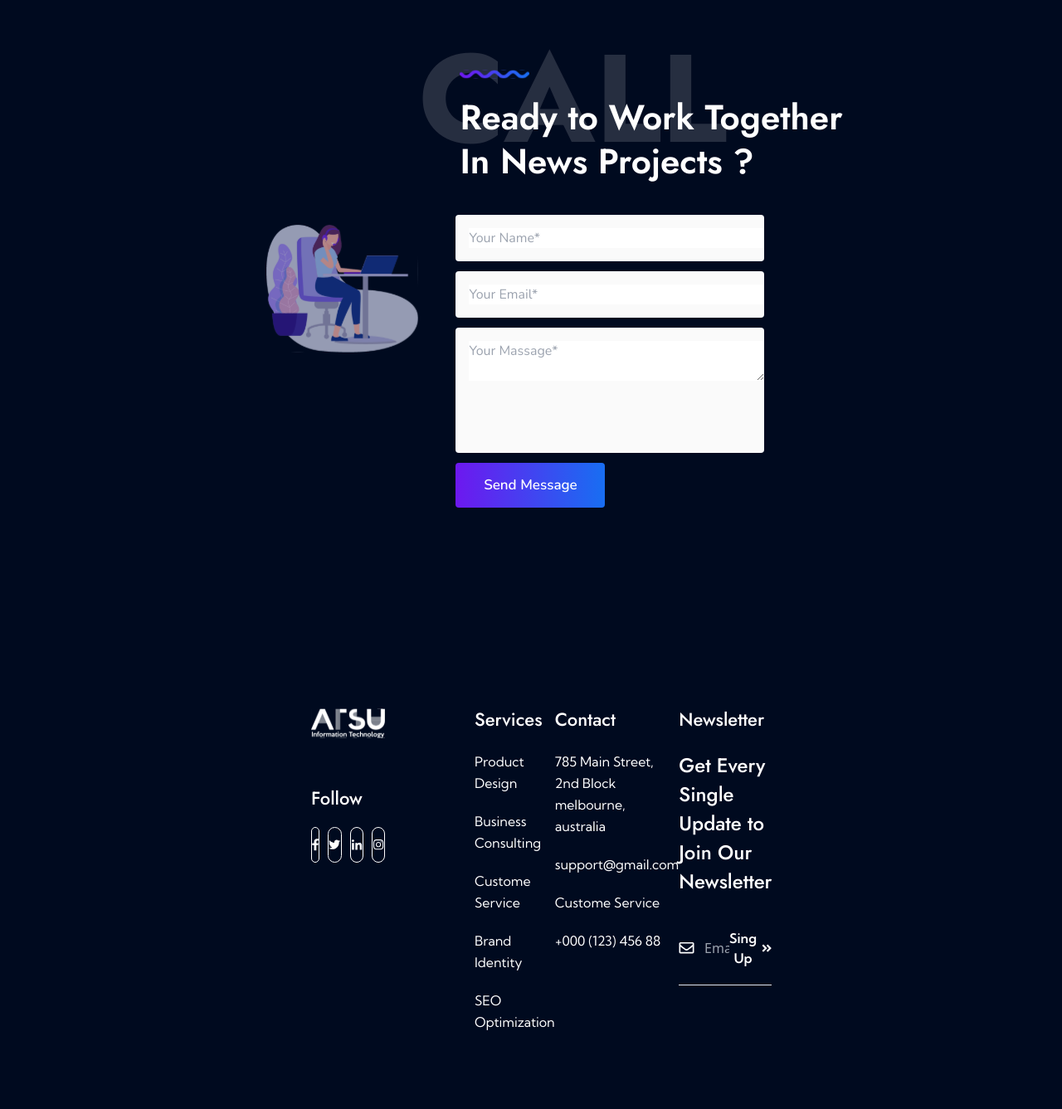
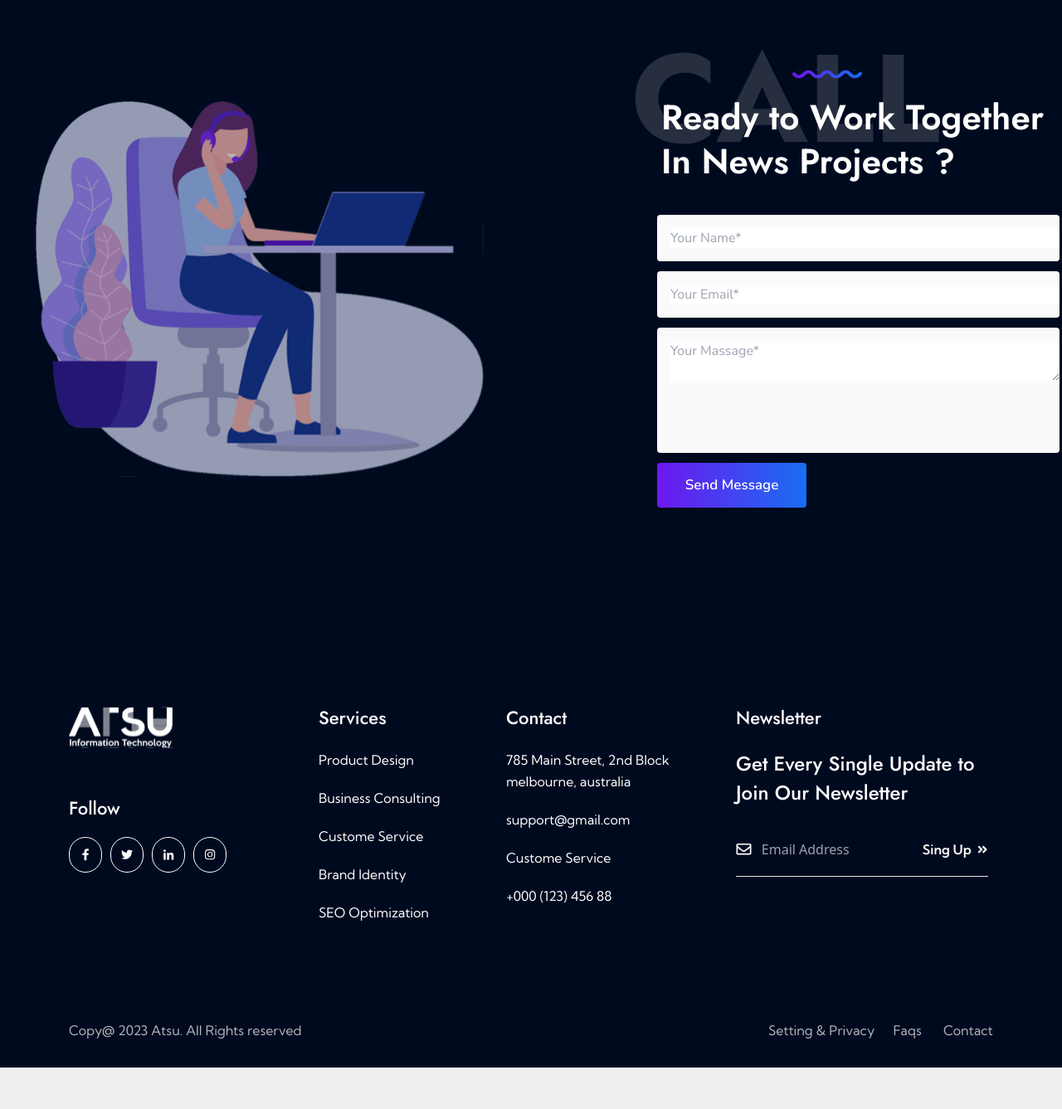
Before and after one commit to S-ali007/DarkThemeforDigital-Agency, a React (Create React App) app: page / in a window 1280 px wide. Shown: the part 7913-9250 px from the top of the page at 83% size. After the commit the page ends 9200 px from the top, so only its background shows below. Built offline with nearby package versions, Linux system fonts and the light colour scheme.

Commit message:
make pages light weight and more efficient and decrease loading time and changes pagination bullets styles and added sliders

```diff
--- a/src/Components/Footer.jsx
+++ b/src/Components/Footer.jsx
@@ -2,7 +2,7 @@ import React from "react";
 
 function Footer() {
   return (
-    <div className="bg-[#000A1F]   pt-[74px] px-[375px] pb-[30px] " >
+    <div className="bg-[#000A1F]   w-full  mx-auto pt-[240px] pb-[30px]" >
       <div className="max-w-[1114px] w-full mx-auto flex flex-col gap-[114px] "id="About">
         <div className="flex  max-w-[1114px] w-full  gap-[108px] ">
           {/* logo div */}
--- a/src/Components/ReadytoWorktogether.jsx
+++ b/src/Components/ReadytoWorktogether.jsx
@@ -2,7 +2,7 @@ import React from "react";
 
 function ReadytoWorktogether() {
   return (
-    <div className="bg-[#000A1F] max-w-[1920px] w-full  mx-auto   pl-[321px] pr-[404px] pb-[168px]" id="contact" >
+    <div className="bg-[#000A1F] max-w-[1920px] w-full flex justify-center mx-auto  " id="contact" >
       {/* main-div */}
       <div className="flex items-center max-w-[1194px] w-full   justify-between " >
         {/* img-left */}
@@ -18,7 +18,7 @@ function ReadytoWorktogether() {
           </div>
 
           <div className="max-w-[399px] w-full relative flex flex-col   ">
-                <div className="relative top-[89px]  justify-center  flex  max-w-[84px] w-full left-[50px]">
+                <div className="relative top-[89px]  justify-center  flex  w-full left-[50px]">
                   <img className="" src="/assets/pseudo.svg" alt="" />
                 </div>
                 <div className="font-[700]    text-[150px] text-[#FFFFFF26]  cursor-pointer font-Jost uppercase flex justify-center items-center">
```
